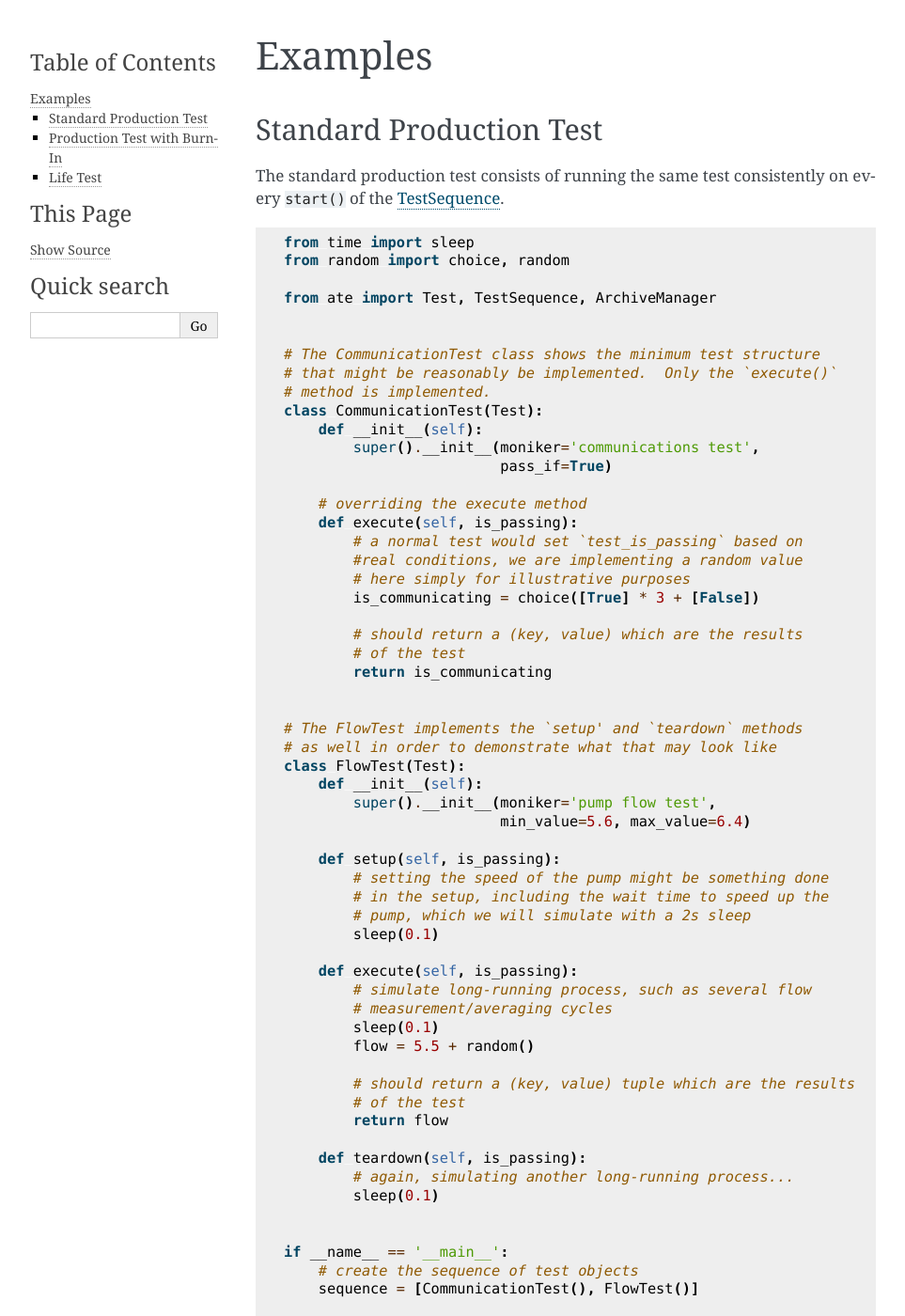
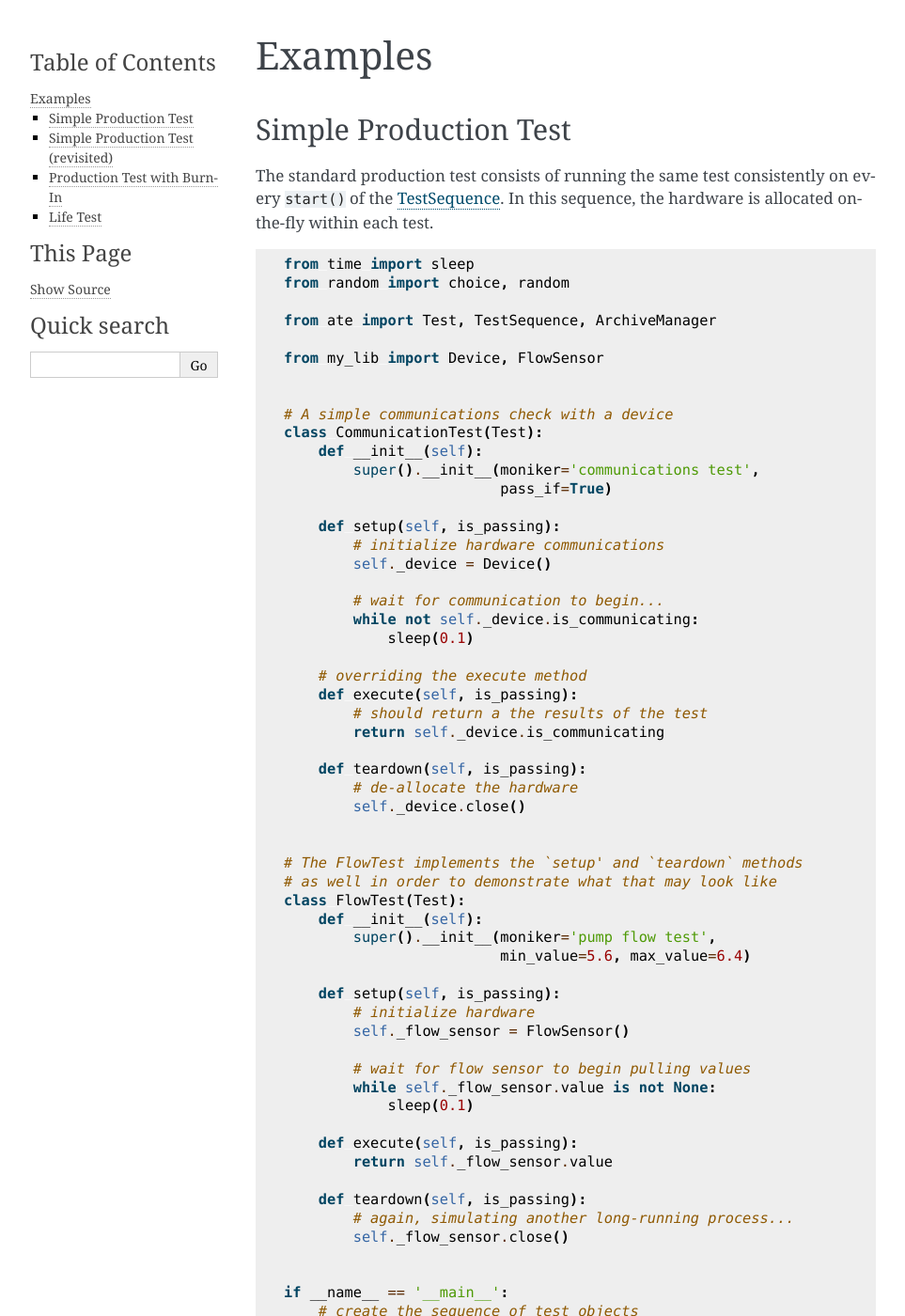
Before and after one commit to slightlynybbled/mats, a Sphinx documentation site: the page built from docs/source/pages/examples.rst, in a window 1280 px wide and 1400 px high. Shown: the whole window at 94% size, without its empty margins (148-1111 px from the left). Built offline with Sphinx 7.4.7, drawn with Linux system fonts in a browser that asks for light colours; some of the changed text lies outside the part shown.

Commit message:
Documention improvement, dealing with hardware

```diff
--- a/docs/source/index.rst
+++ b/docs/source/index.rst
@@ -31,6 +31,7 @@ After each test sequence is completed, then there is an opportunity to save data
 
    pages/classes
    pages/guided-test-development
+   pages/dealing-with-hardware
    pages/examples
    pages/contribution_guidelines.rst
 
--- a/docs/source/pages/examples.rst
+++ b/docs/source/pages/examples.rst
@@ -1,11 +1,14 @@
 Examples
 ============
 
-Standard Production Test
+.. _examples_simple_production_test:
+
+Simple Production Test
 ---------------------------
 
-The standard production test consists of running the same test consistently on every ``start()`` of the
-:ref:`classes_ate_testsequence`.
+The standard production test consists of running the same test consistently on
+every ``start()`` of the :ref:`classes_ate_testsequence`.  In this sequence,
+the hardware is allocated on-the-fly within each test.
 
 .. code-block:: python
 
@@ -14,25 +17,31 @@ The standard production test consists of running the same test consistently on e
 
     from ate import Test, TestSequence, ArchiveManager
 
+    from my_lib import Device, FlowSensor
 
-    # The CommunicationTest class shows the minimum test structure
-    # that might be reasonably be implemented.  Only the `execute()`
-    # method is implemented.
+
+    # A simple communications check with a device
     class CommunicationTest(Test):
         def __init__(self):
             super().__init__(moniker='communications test',
                              pass_if=True)
 
+        def setup(self, is_passing):
+            # initialize hardware communications
+            self._device = Device()
+
+            # wait for communication to begin...
+            while not self._device.is_communicating:
+                sleep(0.1)
+
         # overriding the execute method
         def execute(self, is_passing):
-            # a normal test would set `test_is_passing` based on
-            #real conditions, we are implementing a random value
-            # here simply for illustrative purposes
-            is_communicating = choice([True] * 3 + [False])
+            # should return a the results of the test
+            return self._device.is_communicating
 
-            # should return a (key, value) which are the results
-            # of the test
-            return is_communicating
+        def teardown(self, is_passing):
+            # de-allocate the hardware
+            self._device.close()
 
 
     # The FlowTest implements the `setup' and `teardown` methods
@@ -43,24 +52,19 @@ The standard production test consists of running the same test consistently on e
                              min_value=5.6, max_value=6.4)
 
         def setup(self, is_passing):
-            # setting the speed of the pump might be something done
-            # in the setup, including the wait time to speed up the
-            # pump, which we will simulate with a 2s sleep
-            sleep(0.1)
+            # initialize hardware
+            self._flow_sensor = FlowSensor()
+
+            # wait for flow sensor to begin pulling values
+            while self._flow_sensor.value is not None:
+                sleep(0.1)
 
         def execute(self, is_passing):
-            # simulate long-running process, such as several flow
-            # measurement/averaging cycles
-            sleep(0.1)
-            flow = 5.5 + random()
-
-            # should return a (key, value) tuple which are the results
-            # of the test
-            return flow
+            return self._flow_sensor.value
 
         def teardown(self, is_passing):
             # again, simulating another long-running process...
-            sleep(0.1)
+            self._flow_sensor.close()
 
 
     if __name__ == '__main__':
@@ -80,6 +84,79 @@ The standard production test consists of running the same test consistently on e
         for _ in range(3):
             ts.start()
             sleep(2.0)
+
+.. _examples_simple_production_test_revisited:
+
+Simple Production Test (revisited)
+----------------------------------
+
+The production test could also be done by allocating the hardware at the beginning
+of the sequence and realizing some time-saving on each test execution of the test.
+
+.. code-block:: python
+
+    from time import sleep
+    from random import choice, random
+
+    from ate import Test, TestSequence, ArchiveManager
+
+    from my_lib import Device, FlowSensor
+
+
+    # A simple communications check with a device
+    class CommunicationTest(Test):
+        def __init__(self, device: Device):
+            super().__init__(moniker='communications test',
+                             pass_if=True)
+
+            self._device = device
+
+        # overriding the execute method
+        def execute(self, is_passing):
+            # should return a the results of the test
+            return self._device.is_communicating
+
+
+    class FlowTest(Test):
+        def __init__(self, flow_sensor: FlowSensor):
+            super().__init__(moniker='pump flow test',
+                             min_value=5.6, max_value=6.4)
+
+            self._flow_sensor = flow_sensor
+
+        def execute(self, is_passing):
+            return self._flow_sensor.value
+
+
+    if __name__ == '__main__':
+        # hardware allocated one time during program initialization, no
+        # need to re-allocate during CommunicationTest and FlowTest
+        device = Device()
+        flow_sensor = FlowSensor()
+
+        while not device.is_communicating and flow_sensor.value is not None:
+            sleep(0.1)
+
+        # create the sequence of test objects
+        sequence = [
+            CommunicationTest(device=device),
+            FlowTest(flow_sensor=flow_sensor)
+        ]
+
+        # create the archive manager
+        am = ArchiveManager()
+
+        # create the test sequence using the sequence and archive manager
+        # objects from above
+        ts = TestSequence(sequence=sequence,
+                          archive_manager=am,
+                          auto_run=False)
+
+        # start the test as many times as you wish!
+        for _ in range(3):
+            ts.start()
+            sleep(2.0)
+
 
 Production Test with Burn-In
 -----------------------------
```
Also changed, not shown: docs/source/pages/dealing-with-hardware.rst (added, +38 -0 lines), 1 other file.
